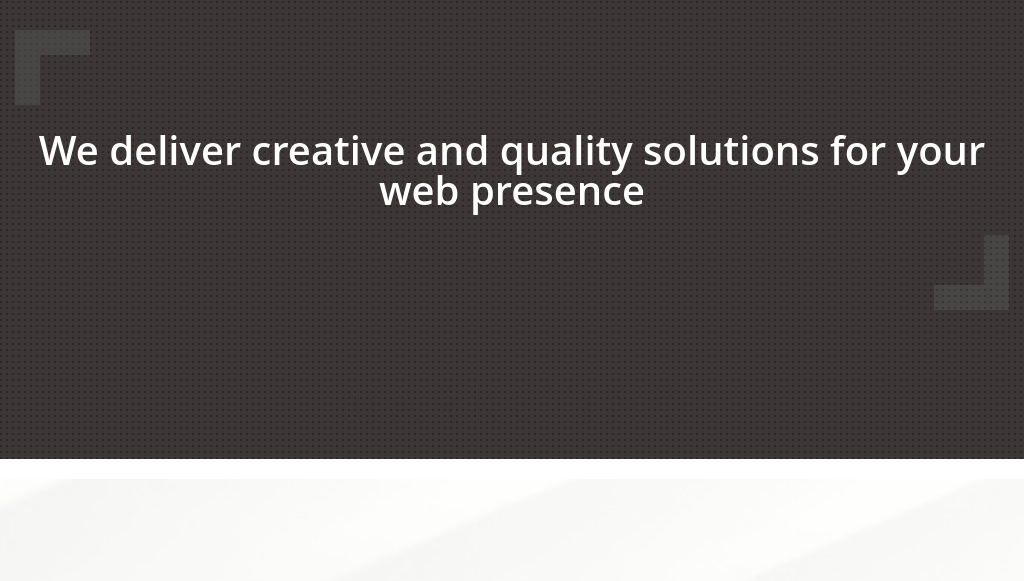
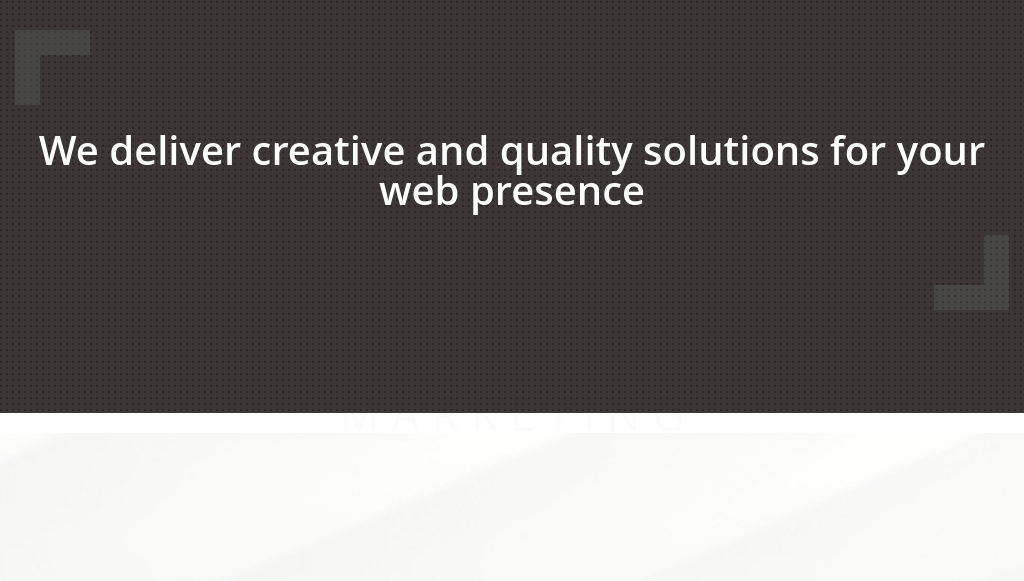
Before and after one commit to th3alexdev/zenith, a plain HTML site: page index.html in a window 1024 px wide. Shown: the part 53-634 px from the top of the page. Drawn offline with Linux system fonts and the light colour scheme.

Commit message:
Bugs Fixed

```diff
--- a/css/styles.css
+++ b/css/styles.css
@@ -124,7 +124,7 @@ body {
 .creative-and-quality {
   position: relative;
   width: 100%;
-  height: 50vmax;
+  height: 466px;
   margin-bottom: 15%;
   padding-top: 50px;
   color: #fff;
@@ -768,8 +768,12 @@ body {
   /* ? WE DELIVER CREATIVE AND QUALITY ? */
 
   .creative-and-quality {
+    height: 466px;
     margin-bottom: 20px;
     color: #fff;
+    display: grid;
+    grid-template-columns: 100%;
+    grid-template-rows: 346px 140px;
   }
 
   .title-container::after {
@@ -941,7 +945,7 @@ body {
   /* ? WE DELIVER CREATIVE AND QUALITY ? */
 
   .creative-and-quality {
-    height: 40vmax;
+    height: 466px;
     margin-bottom: 80px;
     color: #fff;
   }
```
